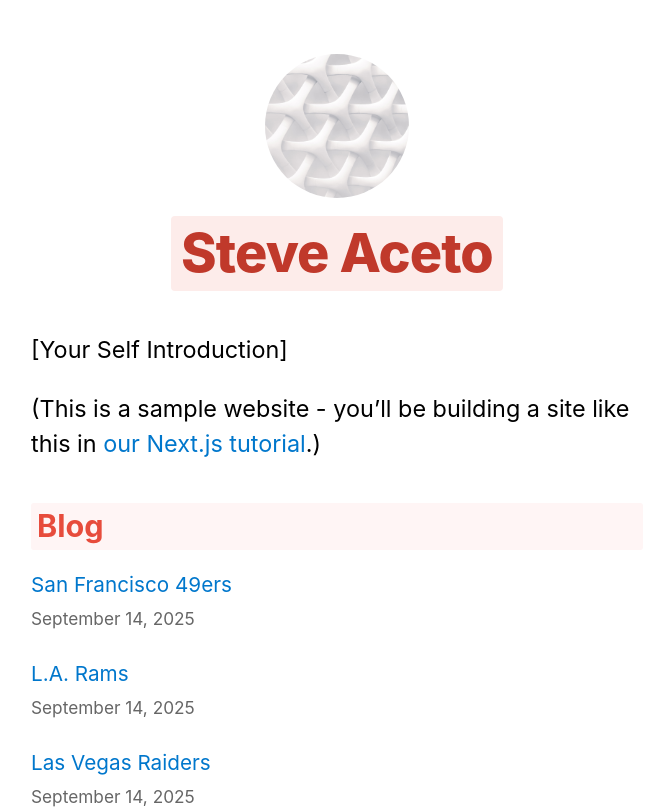
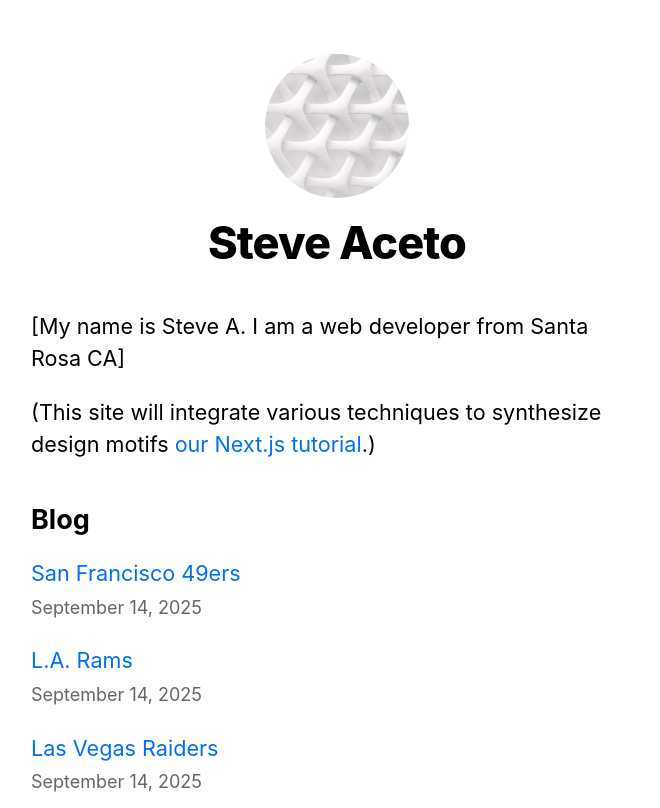
Before and after one commit to ronh591/cs55-wk4, a Next.js app: page / in a window 1280 px wide. Shown: the top 808 px of the page, without its empty margins (303-963 px from the left). Built offline with nearby package versions, Linux system fonts and the light colour scheme.

Commit message:
added personal info to index.js and style rules to utils module

```diff
--- a/pages/index.js
+++ b/pages/index.js
@@ -1,33 +1,20 @@
-// Import the Head component from Next.js for modifying the <head> of the page
 import Head from 'next/head';
-
-// Import the Layout component and siteTitle constant from local layout component
 import Layout, { siteTitle } from '../components/layout';
-
-// Import CSS module with utility styles
 import utilStyles from '../styles/utils.module.css';
-
-// Import function to get sorted post data from local posts library
 import { getSortedPostsData } from '../lib/posts';
-
-// Import Link component from Next.js for client-side navigation
 import Link from 'next/link';
-
-// Import Date component for formatting date strings
 import Date from '../components/date';
 
-// Default export of the Home page component
-// Receives allPostsData as props (fetched by getStaticProps)
 export default function Home({ allPostsData }) {
   return (
     <Layout home>
       <Head>
-        <title>{siteTitle}</title> {/* Set the page title dynamically */}
+        <title>{siteTitle}</title>
       </Head>
       <section className={utilStyles.headingMd}>
-        <p>[Your Self Introduction]</p>
+        <p>[My name is Steve A. I am a web developer from Santa Rosa CA]</p>
         <p>
-          (This is a sample website - you’ll be building a site like this in{' '}
+          (This site will integrate various techniques to synthesize design motifs{' '}
           <a href="https://nextjs.org/learn">our Next.js tutorial</a>.)
         </p>
       </section>
@@ -36,10 +23,10 @@ export default function Home({ allPostsData }) {
         <ul className={utilStyles.list}>
           {allPostsData.map(({ id, date, title }) => (
             <li className={utilStyles.listItem} key={id}>
-              <Link href={`/posts/${id}`}>{title}</Link> {/* Link to individual post */}
+              <Link href={`/posts/${id}`}>{title}</Link>
               <br />
               <small className={utilStyles.lightText}>
-                <Date dateString={date} /> {/* Render formatted post date */}
+                <Date dateString={date} />
               </small>
             </li>
           ))}
@@ -49,16 +36,11 @@ export default function Home({ allPostsData }) {
   );
 }
 
-// Next.js function to fetch data at build time (Static Generation)
-// Runs on the server side during the build
 export async function getStaticProps() {
-  // Call local function to get all posts sorted by date
   const allPostsData = getSortedPostsData();
-
-  // Return the data as props to the Home component
   return {
     props: {
-      allPostsData, // will be passed to Home() as a prop
+      allPostsData,
     },
   };
 }
--- a/styles/utils.module.css
+++ b/styles/utils.module.css
@@ -1,49 +1,42 @@
-/* utils.module.css */
-
-/* Extra-large heading (post title / homepage main title) */
 .heading2Xl {
-  font-size: 3rem;
+  font-size: 2.5rem;
   line-height: 1.2;
   font-weight: 800;
   letter-spacing: -0.05rem;
   margin: 1rem 0;
-  color: #c0392b;               /* strong red */
-  background-color: #fdecea;    /* subtle light red highlight */
-  padding: 5px 10px;
-  border-radius: 4px;
 }
 
-/* Large heading (sections like Blog) */
 .headingXl {
-  font-size: 2.2rem;
+  font-size: 2rem;
   line-height: 1.3;
   font-weight: 800;
   letter-spacing: -0.05rem;
   margin: 1rem 0;
-  color: #c0392b;
-  background-color: #fff0f0;    /* light red highlight */
-  padding: 3px 8px;
-  border-radius: 3px;
 }
 
-/* Medium heading */
 .headingLg {
-  font-size: 1.7rem;
+  font-size: 1.5rem;
   line-height: 1.4;
   margin: 1rem 0;
-  color: #e74c3c;               /* slightly lighter red */
-  background-color: #fff5f5;    /* subtle highlight */
-  padding: 2px 6px;
-  border-radius: 3px;
 }
 
-/* Medium text */
 .headingMd {
-  font-size: 1.3rem;
+  font-size: 1.2rem;
   line-height: 1.5;
 }
 
-/* List items (homepage blog list, or inside posts) */
+.borderCircle {
+  border-radius: 9999px;
+}
+
+.colorInherit {
+  color: inherit;
+}
+
+.padding1px {
+  padding-top: 1px;
+}
+
 .list {
   list-style: none;
   padding: 0;
@@ -52,39 +45,8 @@
 
 .listItem {
   margin: 0 0 1.25rem;
-  font-size: 1.15rem;
-  line-height: 1.6;
-  color: #222;                 /* high contrast */
 }
 
-/* Light text (e.g., dates) */
 .lightText {
   color: #666;
 }
-
-/* Rounded image utility */
-.borderCircle {
-  border-radius: 9999px;
-}
-
-/* Inherit color */
-.colorInherit {
-  color: inherit;
-}
-
-/* Tiny padding utility */
-.padding1px {
-  padding-top: 1px;
-}
-
-/* Accessible link styles */
-a {
-  color: #0077cc;              /* strong blue */
-  text-decoration: none;
-}
-
-a:hover,
-a:focus {
-  color: #005fa3;              /* darker blue on hover/focus */
-  text-decoration: underline;  /* improves accessibility */
-}
```
